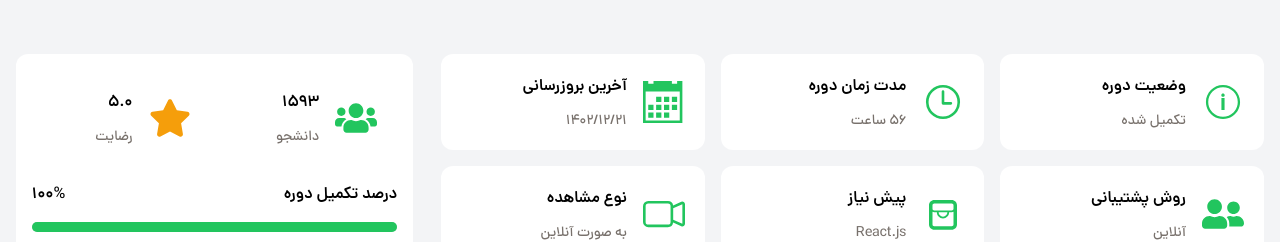
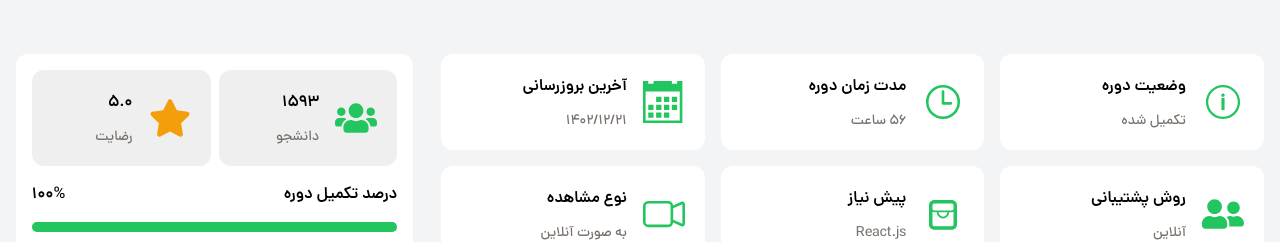
Before and after one commit to matinsekhavat/sabzlearn-clone, a React (Vite) app: page /course/1 in a window 1280 px wide. Shown: the part 653-895 px from the top of the page. Built offline with nearby package versions, Linux system fonts and the light colour scheme.

Commit message:
Make CourseExtraInfo backgroundColor more flexible

```diff
--- a/src/features/courses/SingleCourseDiff/CourseExtraInfo.tsx
+++ b/src/features/courses/SingleCourseDiff/CourseExtraInfo.tsx
@@ -4,15 +4,20 @@ interface CourseExtraInfoProps {
   icon: JSX.Element;
   title: string;
   description: string;
+  bgColor?: string;
 }
 
 function CourseExtraInfo({
   icon = <FaClock />,
   title,
   description,
+  bgColor = "white",
 }: CourseExtraInfoProps) {
   return (
-    <div className="flex flex-row items-center gap-4 bg-white rounded-xl p-3 md:p-4 lg:p-5">
+    <div
+      style={{ backgroundColor: bgColor }}
+      className="flex flex-row items-center gap-4  rounded-xl p-3 md:p-4 lg:p-5 "
+    >
       <span className="text-green-500 text-[42px]  ">{icon}</span>
       <div className="space-y-1 md:space-y-2 lg:space-y-3">
         <p className="text-base font-semibold ">{title}</p>
```
